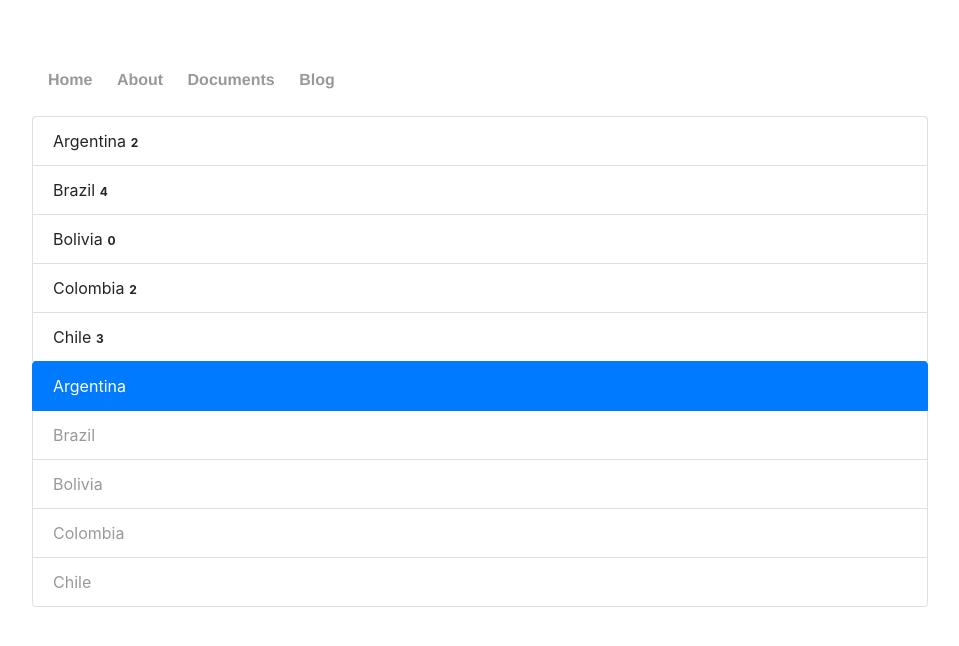
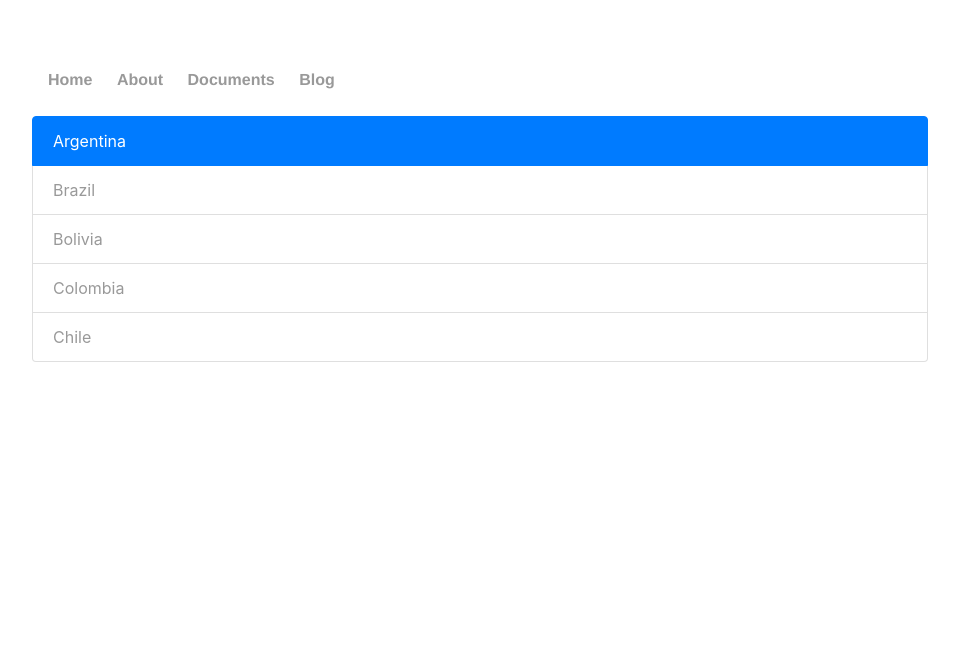
Before and after one commit to crisloma/crisloma.github.io, a Jekyll site: the page documents.html, which Jekyll copies as it is, in a window 1280 px wide. Shown: the top 646 px of the page, without its empty margins (160-1119 px from the left). Built offline with Jekyll 4.4.1, drawn with Linux system fonts in a browser that asks for light colours.

Commit message:
Update documents.html

```diff
--- a/documents.html
+++ b/documents.html
@@ -17,13 +17,7 @@
     	</ul>
 </nav>
 
-	<div class="list">
-		<ul class="list-group">
-  		<li class="list-group-item">Argentina<span class="badge">2</span></li>
-  		<li class="list-group-item">Brazil<span class="badge">4</span></li>
-  		<li class="list-group-item">Bolivia<span class="badge">0</span></li>
- 		 <li class="list-group-item">Colombia<span class="badge">2</span></li>
-  		<li class="list-group-item">Chile<span class="badge">3</span></li>
+
 	<div class="list-group">
   	<a href="#" class="list-group-item active">Argentina</a>
   	<a href="#" class="list-group-item">Brazil</a>
```
